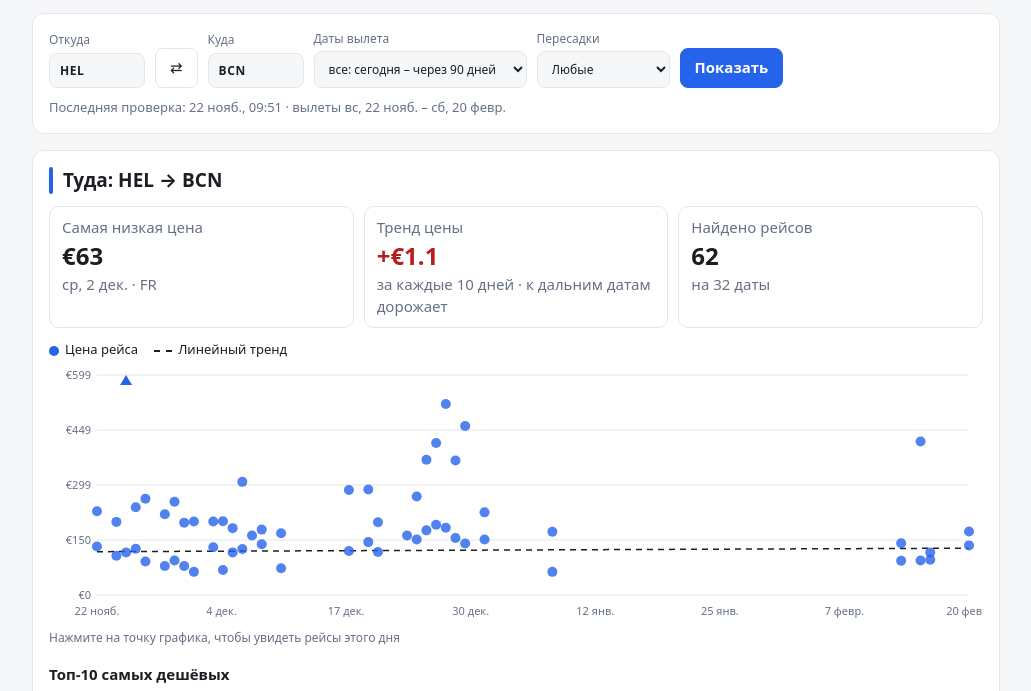
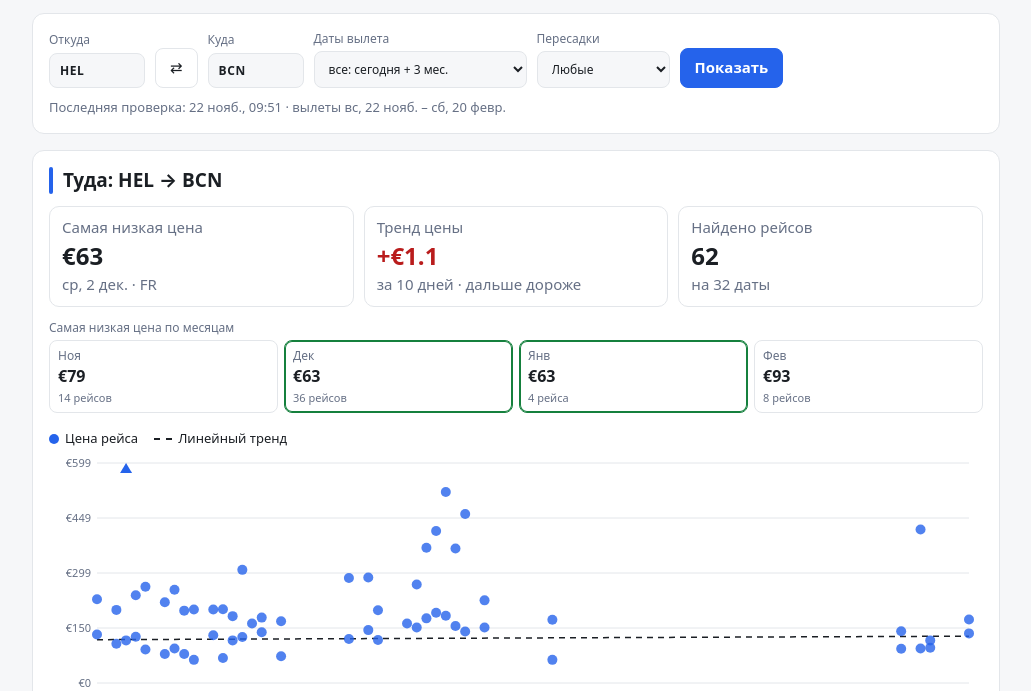
Before and after one commit to obvmail-sys/flight-tracker, a plain HTML site: page index.html in a window 1280 px wide. Shown: the part 84-775 px from the top of the page, without its empty margins (124-1155 px from the left). Drawn offline with Linux system fonts and the light colour scheme.

Commit message:
Extend window to 180 days; per-month cheapest price strip; shorter trend text
Co-Authored-By: Claude Opus 5.5 <noreply@anthropic.com>
Claude-Session: https://claude.ai/code/session_0185nm7qrPvGr6XZBvW3HKQq

```diff
--- a/config.json
+++ b/config.json
@@ -3,5 +3,5 @@
     { "origin": "HEL", "destination": "BCN" }
   ],
   "collect_days_min": 0,
-  "collect_days_max": 90
+  "collect_days_max": 180
 }
--- a/index.html
+++ b/index.html
@@ -64,6 +64,15 @@
   .daybox .dayhead button { padding: 2px 10px; }
   .chart svg [data-date] { cursor: pointer; }
   .hint { font-size: 12px; }
+  .chips { display: flex; gap: 6px; overflow-x: auto; padding-bottom: 4px; scrollbar-width: thin; }
+  .chips .chip { flex: 1 0 76px; }
+  .chip { display: flex; flex-direction: column; align-items: flex-start; gap: 1px; padding: 6px 8px;
+          text-align: left; font-variant-numeric: tabular-nums; }
+  .chip span { font-size: 12px; color: var(--muted); text-transform: capitalize; }
+  .chip b { font-size: 16px; }
+  .chip small { font-size: 11px; }
+  .chip.best { border-color: var(--good); box-shadow: inset 0 0 0 1px var(--good); }
+  .chip:disabled { opacity: .55; cursor: default; }
   a { color: var(--out); }
   .tip { position: fixed; pointer-events: none; background: var(--card); border: 1px solid var(--line);
          border-radius: 8px; padding: 6px 8px; font-size: 12px; box-shadow: 0 4px 16px rgba(0,0,0,.15);
@@ -133,7 +142,8 @@ async function load() {
 
   const cmin = CFG.collect_days_min ?? 0, cmax = CFG.collect_days_max ?? 90;
   // по умолчанию — всё собранное окно (от сегодня на ~3 месяца), плюс помесячные срезы
-  let opts = `<option value="${cmin}-${cmax}">все: сегодня – через ${cmax} дней</option>`;
+  const span = cmax - cmin, spanTxt = span % 30 === 0 ? `${span / 30} мес.` : `${span} дней`;
+  let opts = `<option value="${cmin}-${cmax}">все: сегодня + ${spanTxt}</option>`;
   for (let a = cmin, i = 1; a < cmax; a += 30, i++) opts += `<option value="${a}-${Math.min(a + 30, cmax)}">${i}-й месяц (через ${a}–${Math.min(a + 30, cmax)} дней)</option>`;
   $("window").innerHTML = opts;
 
@@ -215,9 +225,9 @@ function renderDirection(o, d, title, color, wFrom, wTo, tr) {
   let trHtml = `<div class="big muted">—</div><div class="muted">нужно хотя бы 2 даты</div>`;
   if (t) {
     const per10 = t.k * 10, cls = per10 < -0.5 ? "down" : per10 > 0.5 ? "up" : "muted";
-    const word = per10 < -0.5 ? "к дальним датам дешевеет" : per10 > 0.5 ? "к дальним датам дорожает" : "цена ровная";
+    const word = per10 < -0.5 ? "дальше дешевле" : per10 > 0.5 ? "дальше дороже" : "ровно";
     trHtml = `<div class="big ${cls}">${per10 > 0.05 ? "+" : per10 < -0.05 ? "−" : ""}€${Math.abs(per10).toFixed(1)}</div>
-              <div class="muted">за каждые 10 дней · ${word}</div>`;
+              <div class="muted">за 10 дней · ${word}</div>`;
   }
   sec.innerHTML = `
     <div class="head"><span class="bar" style="background:${color}"></span><h2>${title}: ${o} → ${d}</h2></div>
@@ -229,6 +239,7 @@ function renderDirection(o, d, title, color, wFrom, wTo, tr) {
       <div class="stat"><div class="muted">Найдено рейсов</div><div class="big">${rows.length}</div>
         <div class="muted">на ${((n) => n + " дат" + plural(n, "у", "ы", ""))(new Set(rows.map(r => r.departure_date)).size)}</div></div>
     </div>
+    <div class="mstrip"></div>
     <div class="legend"><span><i class="dot" style="background:${color}"></i>Цена рейса</span><span><i class="dash"></i>Линейный тренд</span></div>
     <div class="chart"></div>
     <div class="hint muted">Нажмите на точку графика, чтобы увидеть рейсы этого дня</div>
@@ -256,6 +267,28 @@ function renderDirection(o, d, title, color, wFrom, wTo, tr) {
   }, true);
   lists();
   renderDay(sec, rows, ss);
+  renderMonthStrip(sec, rows, wFrom, wTo, ss, lists);
+}
+
+// Самая низкая цена по каждому календарному месяцу окна; нажатие раскрывает месяц в списке.
+function renderMonthStrip(sec, rows, wFrom, wTo, ss, lists) {
+  const months = [];
+  for (let d = new Date(wFrom.slice(0, 7) + "-01T00:00:00"); iso(d) <= wTo; d = new Date(d.getFullYear(), d.getMonth() + 1, 1))
+    months.push(`${d.getFullYear()}-${String(d.getMonth() + 1).padStart(2, "0")}`);
+  const mins = months.map(m => {
+    const g = rows.filter(r => r.departure_date.startsWith(m));
+    return { m, n: g.length, min: g.length ? Math.min(...g.map(r => r.price_eur)) : null };
+  });
+  const best = Math.min(...mins.filter(x => x.min != null).map(x => x.min));
+  const el = sec.querySelector(".mstrip");
+  el.innerHTML = `<div class="muted" style="font-size:12px;margin:12px 0 4px">Самая низкая цена по месяцам</div><div class="chips">` +
+    mins.map(x => `<button type="button" class="chip${x.min === best ? " best" : ""}" data-m="${x.m}" ${x.n ? "" : "disabled"}>
+        <span>${MONTHS[+x.m.slice(5) - 1].slice(0, 3)}</span><b>${x.min != null ? fmtEur(x.min) : "—"}</b>
+        <small class="muted">${x.n ? x.n + " рейс" + plural(x.n) : "нет данных"}</small></button>`).join("") + `</div>`;
+  el.querySelectorAll(".chip[data-m]").forEach(b => b.addEventListener("click", () => {
+    ss.open.add(b.dataset.m); lists();
+    sec.querySelector(`details.month[data-month="${b.dataset.m}"]`)?.scrollIntoView({ behavior: "smooth", block: "start" });
+  }));
 }
 
 function renderChart(el, rows, color, wFrom, wTo, t) {
```
Also changed, not shown: 1 other file.
